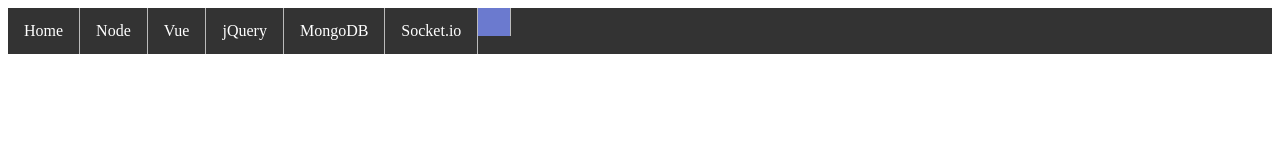
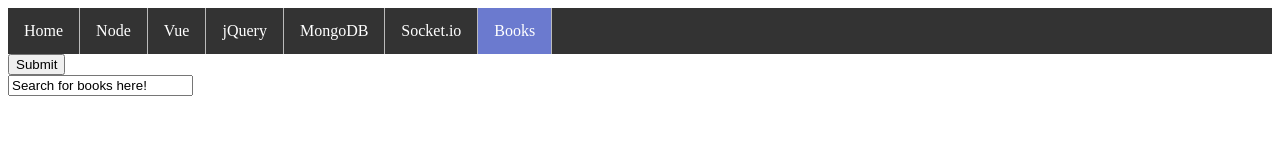
Before and after one commit to jarahn/CS365-Final-Project, a plain HTML site: page pub/books.html in a window 1280 px wide. Drawn offline with nearby package versions, Linux system fonts and the light colour scheme.

Commit message:
initial jquery and search stuff

```diff
--- a/pub/books.html
+++ b/pub/books.html
@@ -16,10 +16,12 @@
             <li><a href="jQuery_index.html">jQuery</a></li>
             <li><a href="mongo_index.html">MongoDB</a></li>
             <li><a href="socket_io.html">Socket.io</a></li>
-            <li><a class="active" href="books.html"></a></li>
+            <li><a class="active" href="books.html">Books</a></li>
         </ul>
 </div>
-
+<button type="submit" id="Books">Submit</button>
+<br>
+<input id="BookInput" value="Search for books here!">
 
     <script src="/socket.io/socket.io.js" type="text/javascript"></script>
 	<script src="client.js" type="text/javascript"></script>
--- a/pub/client.js
+++ b/pub/client.js
@@ -1,5 +1,11 @@
 //Will contain all client side code
 $( document ).ready(function() {
+    $("#Books").click(function(){
+        socket.emit("getBooks");
+
+    });
+
+
 
 
 
```
